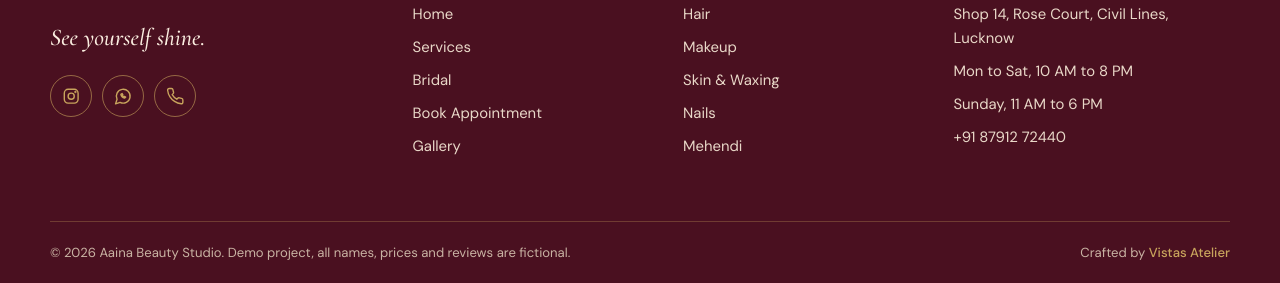
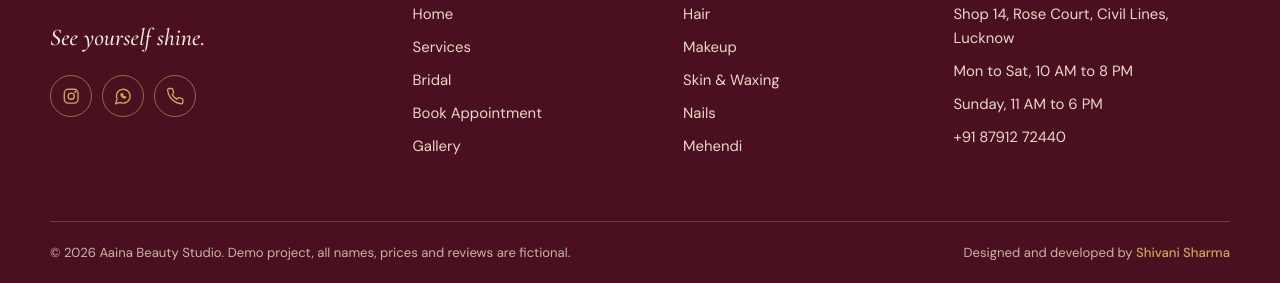
Before and after one commit to vishal88736/Aayina_studio_demo, a plain HTML site: page booking.html in a window 1280 px wide. Shown: the part 3765-4048 px from the top of the page. Drawn offline with nearby package versions, Linux system fonts and the light colour scheme.

Commit message:
Add developer credit: Shivani Sharma in footers and README

```diff
--- a/booking.html
+++ b/booking.html
@@ -163,7 +163,7 @@
       </div>
       <div class="footer-bottom">
         <span>© 2026 Aaina Beauty Studio. Demo project, all names, prices and reviews are fictional.</span>
-        <span>Crafted by <b>Vistas Atelier</b></span>
+        <span>Designed and developed by <b>Shivani Sharma</b></span>
       </div>
     </div>
   </footer>
```
Also changed, not shown: bridal.html (+1 -1 lines), index.html (+1 -1 lines), services.html (+1 -1 lines), README.md.
